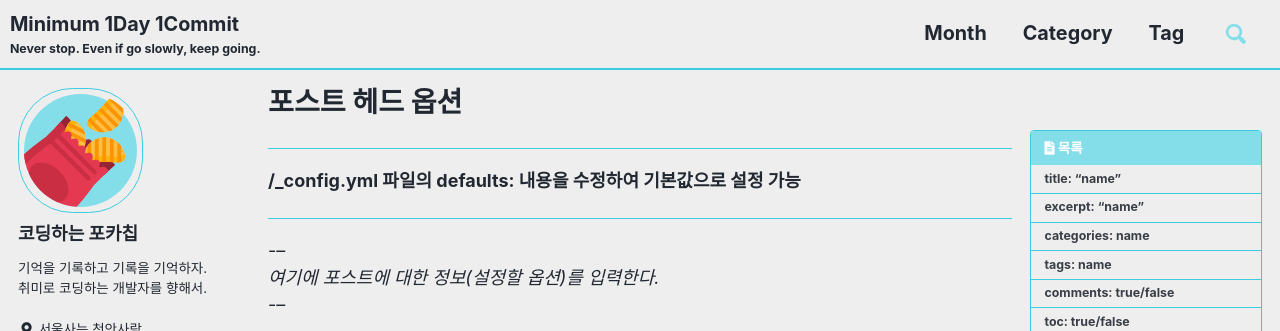
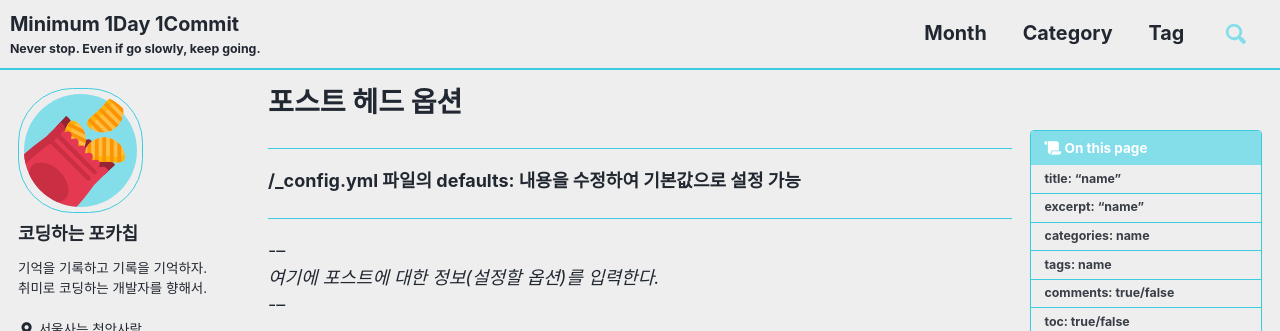
Before and after one commit to iCanWorkItOut/iCanWorkItOut.github.io, a Jekyll site: the page built from _posts/Blog/2021-04-27-포스트헤드옵션.md, in a window 1280 px wide. Shown: the top 331 px of the page. Built offline with Jekyll 4.4.1, drawn with Linux system fonts in a browser that asks for light colours; cached includes are drawn as plain includes; some web fonts are replaced; comment, search, counter and statistics services are not loaded.

Commit message:
:pencil2: toc 수정

```diff
--- a/_data/ui-text.yml
+++ b/_data/ui-text.yml
@@ -605,7 +605,7 @@ ko: &DEFAULT_KO
   breadcrumb_separator       : "/"
   menu_label                 : "토글 메뉴"
   search_label               :
-  toc_label                  : "On This Page"
+  toc_label                  : "On this page"
   ext_link_label             : "직접 링크"
   less_than                  : "최대"
   minute_read                : "분 소요"
--- a/_layouts/single.html
+++ b/_layouts/single.html
@@ -35,7 +35,8 @@ layout: default
         {% if page.toc %}
           <aside class="sidebar__right {% if page.toc_sticky %}sticky{% endif %}">
             <nav class="toc">
-              <header><h4 class="nav__title"><i class="fas fa-{{ page.toc_icon | default: 'file-alt' }}"></i> {{ page.toc_label | default: site.data.ui-text[site.locale].toc_label | default: "On this page" }}</h4></header>
+              <!-- <header><h4 class="nav__title"><i class="fas fa-{{ page.toc_icon | default: 'file-alt' }}"></i> {{ page.toc_label | default: site.data.ui-text[site.locale].toc_label | default: "On this page" }}</h4></header> -->
+              <header><h4 class="nav__title"><i class="fas fa-scroll"></i> {{ page.toc_label | default: site.data.ui-text[site.locale].toc_label | default: "On this page" }}</h4></header>
               {% include toc.html sanitize=true html=content h_min=1 h_max=6 class="toc__menu" skip_no_ids=true %}
             </nav>
           </aside>
--- a/_posts/Blog/2021-04-27-포스트헤드옵션.md
+++ b/_posts/Blog/2021-04-27-포스트헤드옵션.md
@@ -6,9 +6,6 @@ categories:
   - Blog
 tags:
   - [Blog, Github pages, Jekyll, github.io, minimal-mistakes]
-
-toc_label: "목록"
-classes: none
 
 date: 2021-04-27
 last_modified_at: 2021-04-29
```
